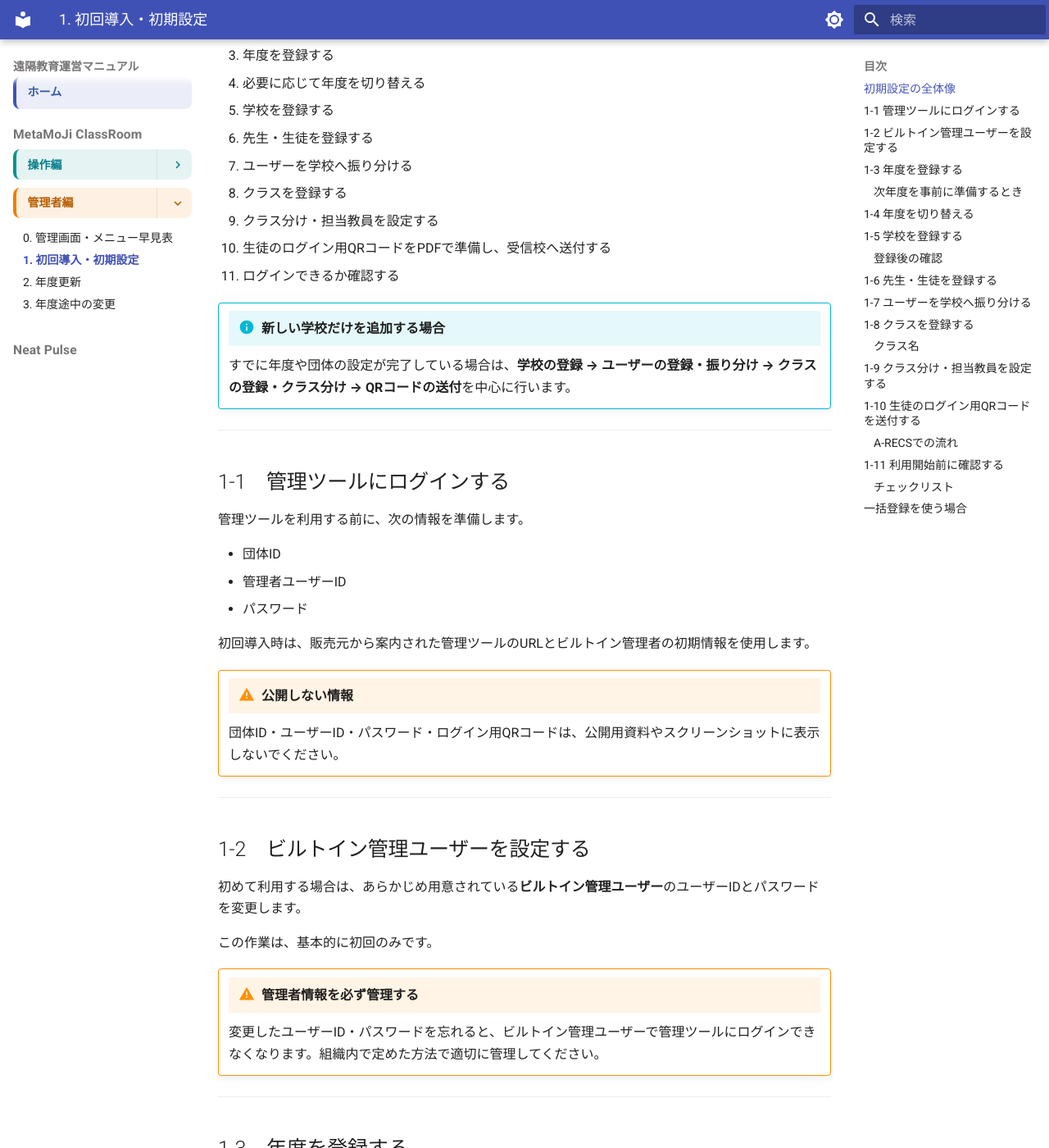
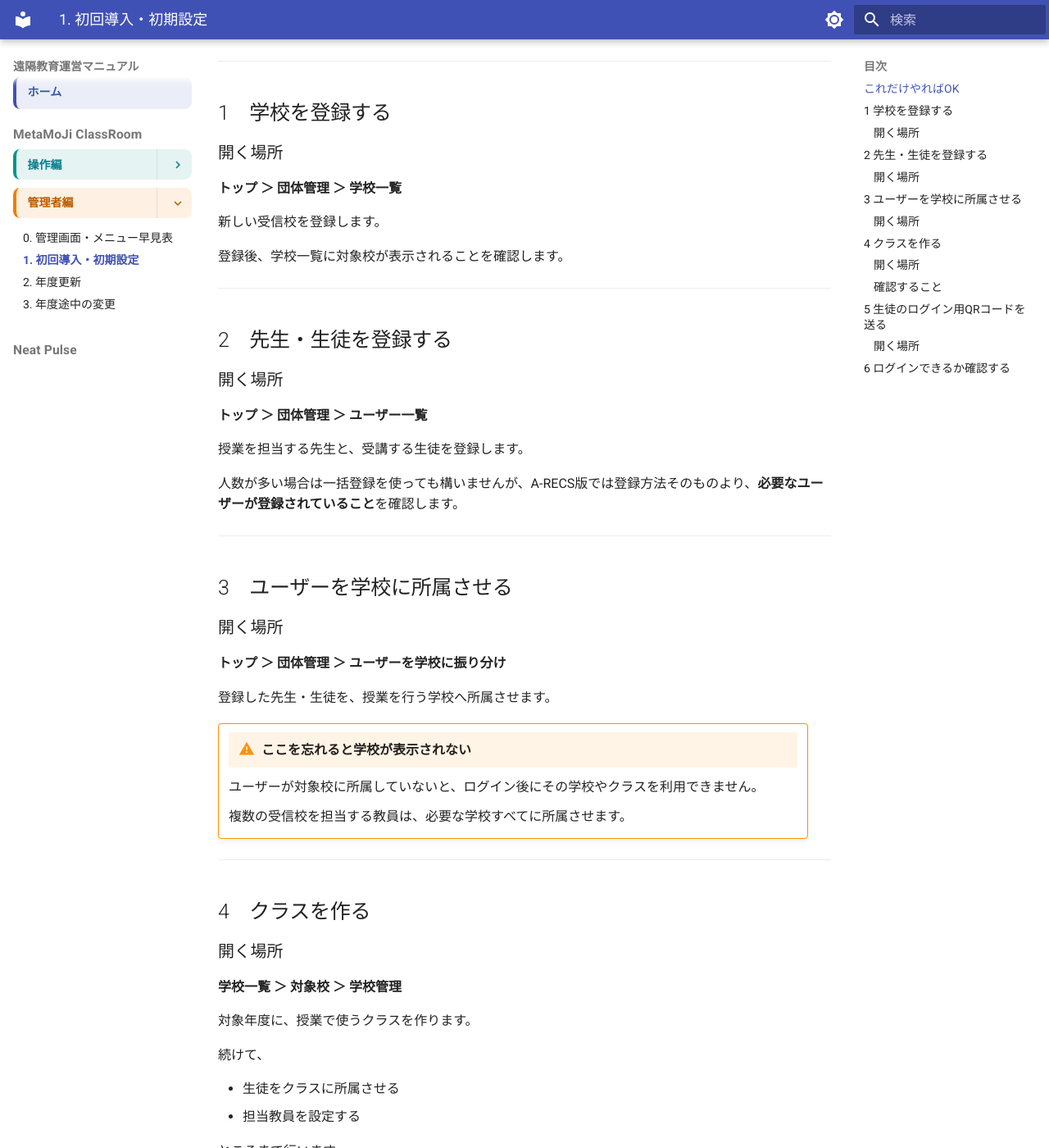
Before and after one commit to a-recs/remote-manual, an MkDocs documentation site: the page built from docs/metamoji/admin/01-initial-setup.md, in a window 1280 px wide and 1400 px high, scrolled down 446 px. Shown: the whole window at 82% size. Built offline with MkDocs 1.6.1 and Material for MkDocs 9.7.7, drawn with Linux system fonts in a browser that asks for light colours; some of the changed text lies outside the part shown.

Commit message:
Focus new school setup on minimum lesson-ready steps

```diff
--- a/docs/metamoji/admin/01-initial-setup.md
+++ b/docs/metamoji/admin/01-initial-setup.md
@@ -1,199 +1,111 @@
-# 1　初回導入・初期設定
+# 1　新しい受信校で授業を始める
 
-新しくMetaMoJi ClassRoom 3を利用するとき、または**新しい学校を追加するとき**に確認するページです。
+新しい受信校でMetaMoJi ClassRoomを使って授業を始めるときに行う、**必要最低限の設定**です。
 
-[管理ツールを開く](https://api-classroom.metamoji.com/mmjmanage/tools/ja/login.html){ .md-button .md-button--primary target="_blank" }
+## これだけやればOK
 
-## 初期設定の全体像
-
-初めて環境を作る場合は、次の順番で設定します。
-
-1. 管理ツールにログインする
-2. ビルトイン管理ユーザーを設定する
-3. 年度を登録する
-4. 必要に応じて年度を切り替える
-5. 学校を登録する
-6. 先生・生徒を登録する
-7. ユーザーを学校へ振り分ける
-8. クラスを登録する
-9. クラス分け・担当教員を設定する
-10. 生徒のログイン用QRコードをPDFで準備し、受信校へ送付する
-11. ログインできるか確認する
-
-!!! info "新しい学校だけを追加する場合"
-    すでに年度や団体の設定が完了している場合は、**学校の登録 → ユーザーの登録・振り分け → クラスの登録・クラス分け → QRコードの送付**を中心に行います。
+1. **学校を登録する**
+2. **先生・生徒を登録する**
+3. **ユーザーを学校に所属させる**
+4. **クラスを作り、生徒・担当教員を設定する**
+5. **生徒のログイン用QRコードをPDFで保存し、LGメールで送る**
+6. **実際にログインできるか確認する**
 
 ---
 
-## 1-1　管理ツールにログインする
+## 1　学校を登録する
 
-管理ツールを利用する前に、次の情報を準備します。
+### 開く場所
 
-- 団体ID
-- 管理者ユーザーID
-- パスワード
+**トップ ＞ 団体管理 ＞ 学校一覧**
 
-初回導入時は、販売元から案内された管理ツールのURLとビルトイン管理者の初期情報を使用します。
+新しい受信校を登録します。
 
-!!! warning "公開しない情報"
-    団体ID・ユーザーID・パスワード・ログイン用QRコードは、公開用資料やスクリーンショットに表示しないでください。
+登録後、学校一覧に対象校が表示されることを確認します。
 
 ---
 
-## 1-2　ビルトイン管理ユーザーを設定する
+## 2　先生・生徒を登録する
 
-初めて利用する場合は、あらかじめ用意されている**ビルトイン管理ユーザー**のユーザーIDとパスワードを変更します。
+### 開く場所
 
-この作業は、基本的に初回のみです。
+**トップ ＞ 団体管理 ＞ ユーザー一覧**
 
-!!! warning "管理者情報を必ず管理する"
-    変更したユーザーID・パスワードを忘れると、ビルトイン管理ユーザーで管理ツールにログインできなくなります。組織内で定めた方法で適切に管理してください。
+授業を担当する先生と、受講する生徒を登録します。
+
+人数が多い場合は一括登録を使っても構いませんが、A-RECS版では登録方法そのものより、**必要なユーザーが登録されていること**を確認します。
 
 ---
 
-## 1-3　年度を登録する
+## 3　ユーザーを学校に所属させる
 
-団体管理メニューから、利用する年度を登録します。
+### 開く場所
 
-MetaMoJi ClassRoom 3では、団体管理者が年度を登録し、各学校はその年度に対してクラスを作成します。
+**トップ ＞ 団体管理 ＞ ユーザーを学校に振り分け**
 
-### 次年度を事前に準備するとき
+登録した先生・生徒を、授業を行う学校へ所属させます。
 
-年度を準備中の段階では、**［公開する］をオフ**にして登録できます。
+!!! warning "ここを忘れると学校が表示されない"
+    ユーザーが対象校に所属していないと、ログイン後にその学校やクラスを利用できません。
 
-非公開にしておくと、団体管理者以外には年度を表示せずに準備できます。
+    複数の受信校を担当する教員は、必要な学校すべてに所属させます。
 
 ---
 
-## 1-4　年度を切り替える
+## 4　クラスを作る
 
-初めて年度を登録した場合など、現在の年度が正しく設定されているか確認します。
+### 開く場所
 
-現在の年度が別の年度になっている場合は、必要に応じて年度を切り替えます。
+**学校一覧 ＞ 対象校 ＞ 学校管理**
 
-!!! danger "団体全体の年度切替に注意"
-    団体管理メニューから年度を切り替えると、**団体内すべての学校の年度が切り替わります。元に戻すことはできません。**
+対象年度に、授業で使うクラスを作ります。
 
-    初回設定や年度更新では、対象年度と登録内容を確認してから実行してください。
+続けて、
+
+- 生徒をクラスに所属させる
+- 担当教員を設定する
+
+ところまで行います。
+
+### 確認すること
+
+- [ ] 対象年度が正しい
+- [ ] クラス名が正しい
+- [ ] 生徒が正しいクラスに入っている
+- [ ] 担当教員が設定されている
 
 ---
 
-## 1-5　学校を登録する
+## 5　生徒のログイン用QRコードを送る
 
-MetaMoJi ClassRoom 3を利用する学校を登録します。
+### 開く場所
 
-登録方法は2種類あります。
+**学校管理 ＞ クラス別QRコード一覧**
 
-| 方法 | 向いている場面 |
-|---|---|
-| 個別登録 | 新しい受信校を1校追加する場合など |
-| Excelによる一括登録 | 複数校をまとめて登録する場合 |
+1. 対象クラスを選びます。
+2. 生徒のログイン用QRコード一覧を表示します。
+3. **学校ごとにPDFで保存**します。
+4. 学校名・生徒名・人数を確認します。
+5. **LGメールに添付し、受信校へ送付**します。
 
-新しい受信校を少数追加する場合は、**個別登録**の方が確認しながら進めやすくなります。
-
-### 登録後の確認
-
-学校一覧に、登録した学校が正しく表示されることを確認します。
+!!! warning "送信前に確認"
+    QRコードはログインに使用する情報です。送付先と添付PDFを必ず確認してください。
 
 ---
 
-## 1-6　先生・生徒を登録する
+## 6　ログインできるか確認する
 
-MetaMoJi ClassRoom 3を利用する先生・生徒をユーザーとして登録します。
+授業開始前に、先生・生徒のアカウントで確認します。
 
-ユーザー登録も、**個別登録**と**Excelによる一括登録**の2種類があります。
+- [ ] ログインできる
+- [ ] 正しい学校が表示される
+- [ ] 正しいクラスが表示される
+- [ ] 先生がクラスを開ける
+- [ ] 生徒が自分のクラスを確認できる
 
-| 方法 | 向いている場面 |
-|---|---|
-| 個別登録 | 教員1名、転入生1名など少人数を追加するとき |
-| Excelによる一括登録 | 新年度の生徒など、まとまった人数を登録するとき |
-
-個別登録では、ユーザーID・ユーザー名・パスワードなど、必要な情報を入力します。
+**ここまでできれば、授業開始準備は完了です。**
 
 ---
 
-## 1-7　ユーザーを学校へ振り分ける
-
-ユーザーを登録したら、利用する学校へ所属させます。
-
-複数の学校を担当する教員は、必要に応じて**複数校へ所属**させることができます。
-
-!!! tip "遠隔授業で重要な設定"
-    配信担当教員が複数の受信校を担当する場合、学校への所属設定が不足していると、ログイン後に対象校やクラスを選択できません。
-
----
-
-## 1-8　クラスを登録する
-
-学校を選択し、対象年度にクラスを登録します。
-
-クラスも、個別登録またはExcelによる一括登録ができます。
-
-### クラス名
-
-クラス名は、担当者が見て授業を判別できる名称にします。
-
-例：
-
-- 数学Ⅰ
-- 物理基礎
-- 遠隔・数学Ⅰ
-
-!!! note "命名ルール"
-    実際のクラス名は、運用開始前にA-RECS内で統一します。
-
----
-
-## 1-9　クラス分け・担当教員を設定する
-
-作成したクラスに、生徒と担当する先生を登録します。
-
-確認する内容は次のとおりです。
-
-- 生徒が正しいクラスに所属している
-- 担当教員が正しいクラスに設定されている
-- 対象年度が正しい
-
----
-
-## 1-10　生徒のログイン用QRコードを送付する
-
-授業開始前に、生徒のログイン用QRコードを準備します。
-
-### A-RECSでの流れ
-
-1. 管理ツールで対象生徒のログイン用QRコード一覧を表示します。
-2. 学校ごとにPDFとして保存します。
-3. 学校名・生徒名・人数を確認します。
-4. **LGメールにPDFを添付し、対象の受信校へ送付**します。
-5. 受信校で生徒へ配布してもらいます。
-
-!!! warning "送付前に確認"
-    ログイン用QRコードはログインに使用する情報です。送付先と添付ファイルを十分に確認し、公開用資料には実際のQRコードを掲載しないでください。
-
----
-
-## 1-11　利用開始前に確認する
-
-設定とQRコードの送付が完了したら、実際の先生・生徒アカウントでログインできるか確認します。
-
-### チェックリスト
-
-- [ ] MetaMoJi ClassRoomへログインできる
-- [ ] 正しい学校が表示される
-- [ ] 正しい年度が表示される
-- [ ] 正しいクラスが表示される
-- [ ] 担当教員がクラスを開ける
-- [ ] 生徒が自分のクラスを確認できる
-
-すべて確認できたら、初期設定は完了です。
-
----
-
-## 一括登録を使う場合
-
-学校・ユーザー・年度・クラス・クラス分け等は、Excelファイルを使ってまとめて登録することもできます。
-
-大人数・複数校を一度に設定するときは、一括登録を利用します。
-
-[公式：一括登録ガイドを開く](https://product.metamoji.com/manual/classroom/cr3/document/ja/CR3BulkImportGuide.pdf){ .md-button target="_blank" }
+!!! note "MetaMoJiそのものを初めて導入する場合"
+    ビルトイン管理ユーザーの設定など、システム導入時だけ必要な初期設定は本マニュアルでは扱いません。必要な場合はMetaMoJi公式の管理者ガイドを確認してください。
```
